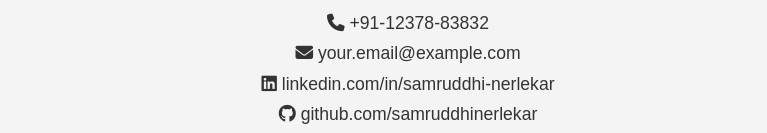
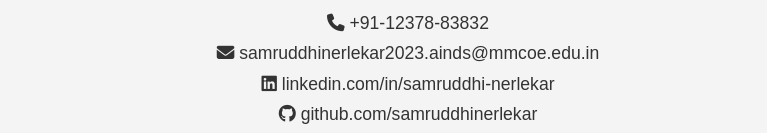
Before and after one commit to samruddhi-104/samruddhi-portfolio, a plain HTML site: page index.html in a window 1280 px wide. Shown: the part 1607-1740 px from the top of the page, without its empty margins (232-999 px from the left). Drawn offline with nearby package versions, Linux system fonts and the light colour scheme.

Commit message:
Update index.html

```diff
--- a/index.html
+++ b/index.html
@@ -59,7 +59,7 @@
 <section id="contact" data-aos="fade-up">
   <h2>Contact</h2>
   <p><i class="fas fa-phone"></i> +91‑12378‑83832</p>
-  <p><i class="fas fa-envelope"></i> your.email@example.com</p>
+  <p><i class="fas fa-envelope"></i> samruddhinerlekar2023.ainds@mmcoe.edu.in</p>
   <p><i class="fab fa-linkedin"></i> linkedin.com/in/samruddhi‑nerlekar</p>
   <p><i class="fab fa-github"></i> github.com/samruddhinerlekar</p>
 </section>
```
